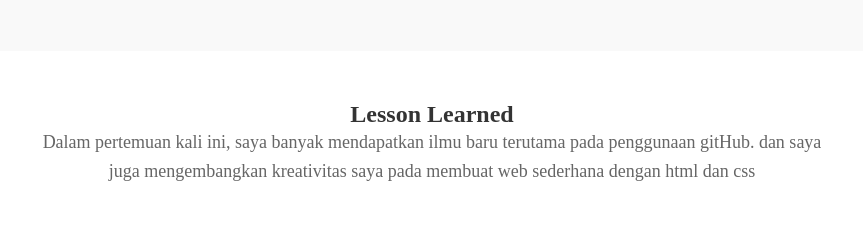
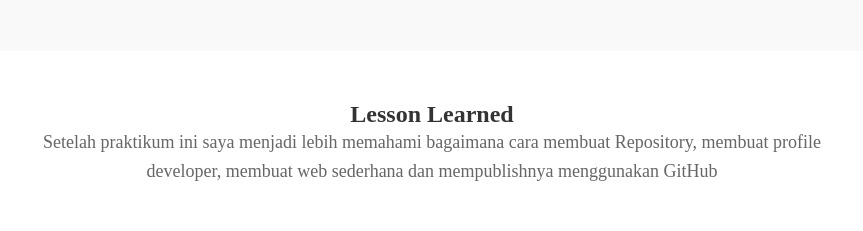
Before and after one commit to hasbidq/mhasbiasshidiqi.github.io, a plain HTML site: page index.html in a window 1280 px wide. Shown: the part 2060-2291 px from the top of the page, without its empty margins (208-1071 px from the left). Drawn offline with Linux system fonts and the light colour scheme.

Commit message:
Update index.html

```diff
--- a/index.html
+++ b/index.html
@@ -88,8 +88,8 @@
         <div class="container">
             <h2>Lesson Learned</h2>
             <span class="span">
-                Dalam pertemuan kali ini, saya banyak mendapatkan ilmu baru terutama pada penggunaan gitHub. dan saya juga mengembangkan
-                kreativitas saya pada membuat web sederhana dengan html dan css
+                Setelah praktikum ini saya menjadi lebih memahami bagaimana cara membuat Repository, membuat profile developer,
+                membuat web sederhana dan mempublishnya menggunakan GitHub
             </span>
         </div>
     </section>
```
